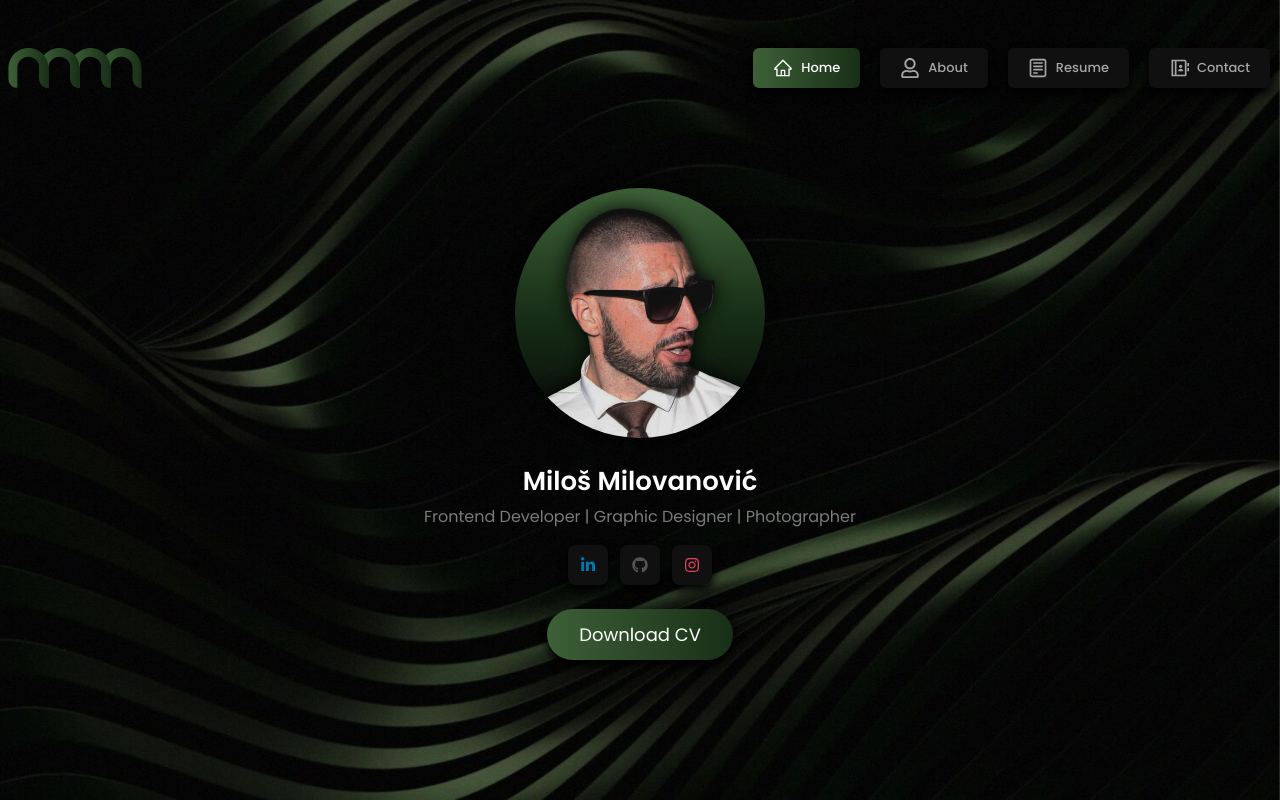
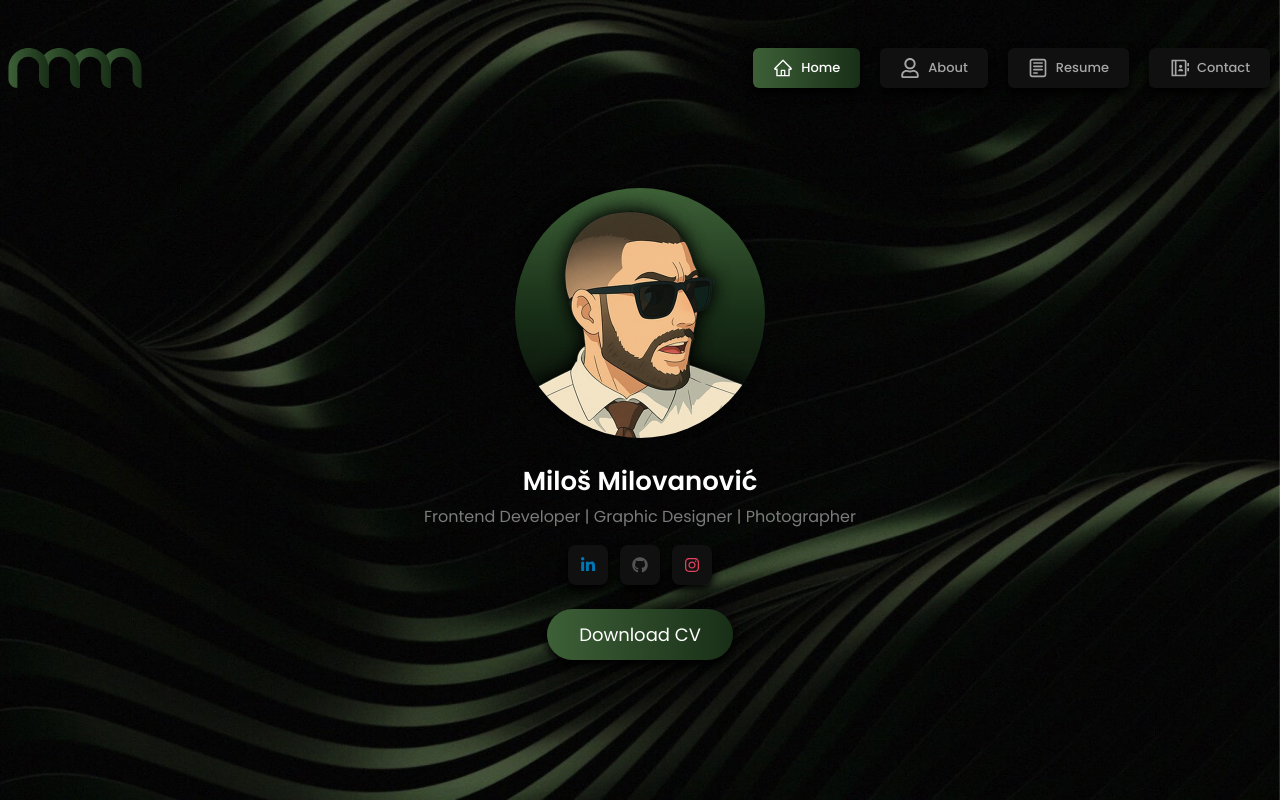
Before and after one commit to MMilos6/portfolio, a Next.js app: page / in a window 1280 px wide. Built offline with nearby package versions, Linux system fonts and the light colour scheme.

Commit message:
feat: avatar update

```diff
--- a/app/not-found.jsx
+++ b/app/not-found.jsx
@@ -17,7 +17,7 @@ const NotFound = () => {
 
             <Link
                 href="/"
-                className="flex items-center mx-auto bg-gradient-to-r from-[#3d6037] to-[#182f17] duration-200 transition ease-linear hover:bg-gradient-to-l px-8 py-3 text-lg text-white rounded-[5px]"
+                className="flex text-[#A6A6A6] items-center transition-transform ease-linear duration-100 hover:-translate-y-[2px] bg-gradient-to-r from-[#3d6037] to-[#182f17] px-8 py-3 text-lg text-white rounded-[35px] mt-6 shadow-[0_5px_10px_rgba(0,0,0,1)]"
             >
                 Back To Home
             </Link>
--- a/app/portfolio/page.jsx
+++ b/app/portfolio/page.jsx
@@ -1,3 +1,4 @@
+import Link from "next/link";5
 import Works from "@/components/works/Works";
 
 export const metadata = {
@@ -7,14 +8,29 @@ export const metadata = {
 
 const index = () => {
     return (
-        <div className="container lg:rounded-2xl bg-[#0c0c0c]  ">
-            <div data-aos="fade">
-                <div className="px-4 sm:px-5 md:px-10 lg:px-[60px]">
-                    <div className="py-12 mt-[70px]">
-                        <Works />
-                    </div>
-                </div>
-            </div>
+        // <div className="container lg:rounded-2xl bg-[#0c0c0c]  ">
+        //     <div data-aos="fade">
+        //         <div className="px-4 sm:px-5 md:px-10 lg:px-[60px]">
+        //             <div className="py-12 mt-[70px]">
+        //                 <Works />
+        //             </div>
+        //         </div>
+        //     </div>
+        // </div>
+        <div className="mt-12 w-full h-full flex flex-col justify-center items-center">
+            <h1 className="mt-12 text-7xl leading-none text-white font-extrabold md:text-8xl">
+                404!
+            </h1>
+            <p className="text-medium text-white text-sm capitalize mb-7 mt-6 px-4 text-center">
+                the page you are looking for does not exist
+            </p>
+
+            <Link
+                href="/"
+                className="flex text-[#A6A6A6] items-center transition-transform ease-linear duration-100 hover:-translate-y-[2px] bg-gradient-to-r from-[#3d6037] to-[#182f17] px-8 py-3 text-lg text-white rounded-[35px] mt-6 shadow-[0_5px_10px_rgba(0,0,0,1)]"
+            >
+                Back To Home
+            </Link>
         </div>
     );
 };
--- a/components/hero/Hero.jsx
+++ b/components/hero/Hero.jsx
@@ -1,20 +1,38 @@
+"use client";
+
 import Image from "next/image";
 import Social from "../social/Social";
+import { useState, useEffect } from "react";
 
 const Hero = () => {
+    const avatars = [
+        '/images/about/avatar.png',
+        '/images/about/avatar2.png'
+    ];
+
+    const [currentAvatar, setCurrentAvatar] = useState('');
+
+    useEffect(() => {
+        const randomIndex = Math.floor(Math.random() * avatars.length);
+        setCurrentAvatar(avatars[randomIndex]);
+    }, []);
+
     return (
         <div
             className="flex flex-col items-center h-[100vh] md:h-[90vh] lg:h-[80vh]  xl:h-[71vh]  justify-center"
             data-aos="fade"
         >
+            <div className="relative w-[250px] h-[250px] 2xl:w-[280px] 2xl:h-[280px] group overflow-hidden">
                 <Image
-                className="rounded-full w-[250px] h-[250px] 2xl:w-[280px] 2xl:h-[280px] shadow-[0_-4px_12px_rgba(0,0,0,0.5)] bg-gradient-to-b from-[#3d6037] via-[#182f17] to-transparent"
-                src="/images/about/avatar.png"
+                    className="rounded-full w-full h-full shadow-[0_-4px_12px_rgba(0,0,0,0.5)] bg-gradient-to-b from-[#3d6037] via-[#182f17] to-transparent"
+                    src={currentAvatar || '/images/about/avatar.png'}
                     width={250}
                     height={250}
                     priority
                     alt="hero image"
                 />
+            </div>
+
             <h3 className="mt-6 mb-1 text-5xl font-semibold text-white">
                 Miloš Milovanović
             </h3>
@@ -29,7 +47,6 @@ const Hero = () => {
             >
                 Download CV
             </a>
-
         </div>
     );
 };
```
Also changed, not shown: public/images/about/avatar2.PNG (added). Lines whose indentation alone changed are shown as unchanged.
